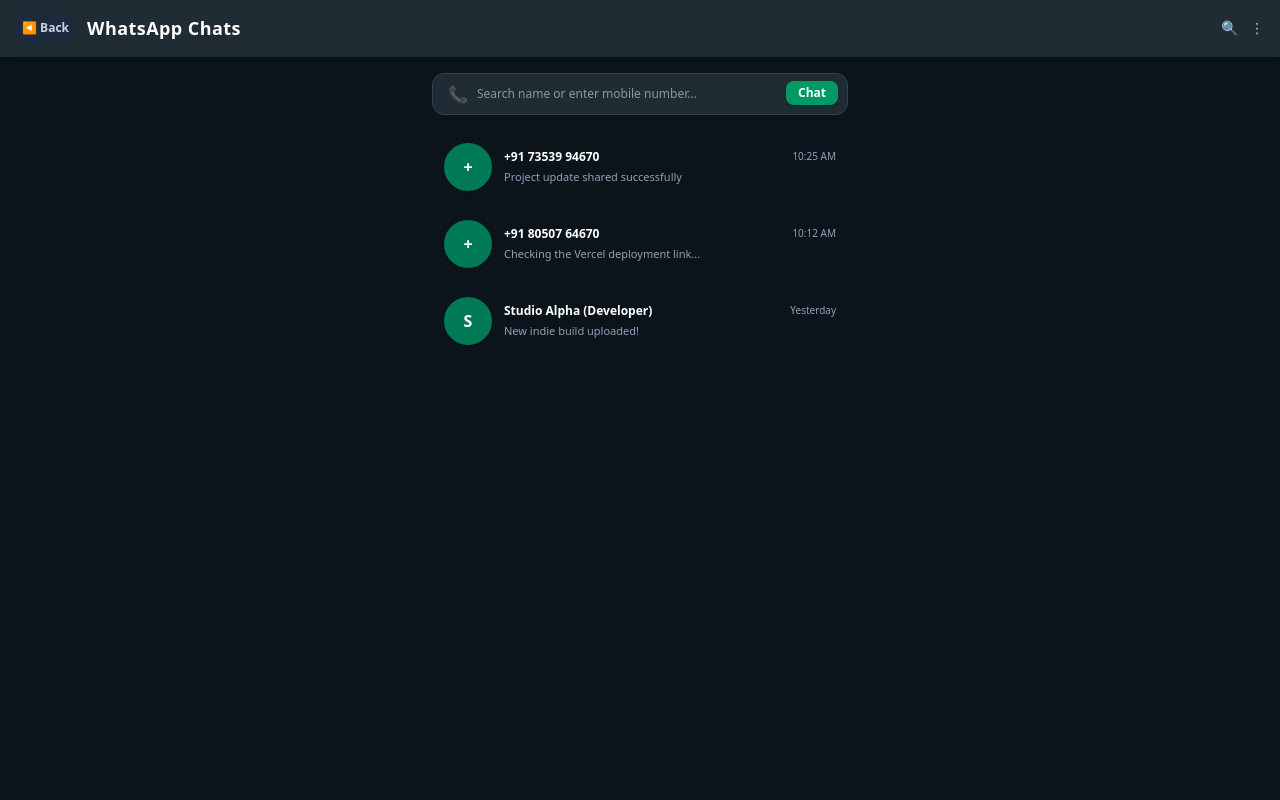
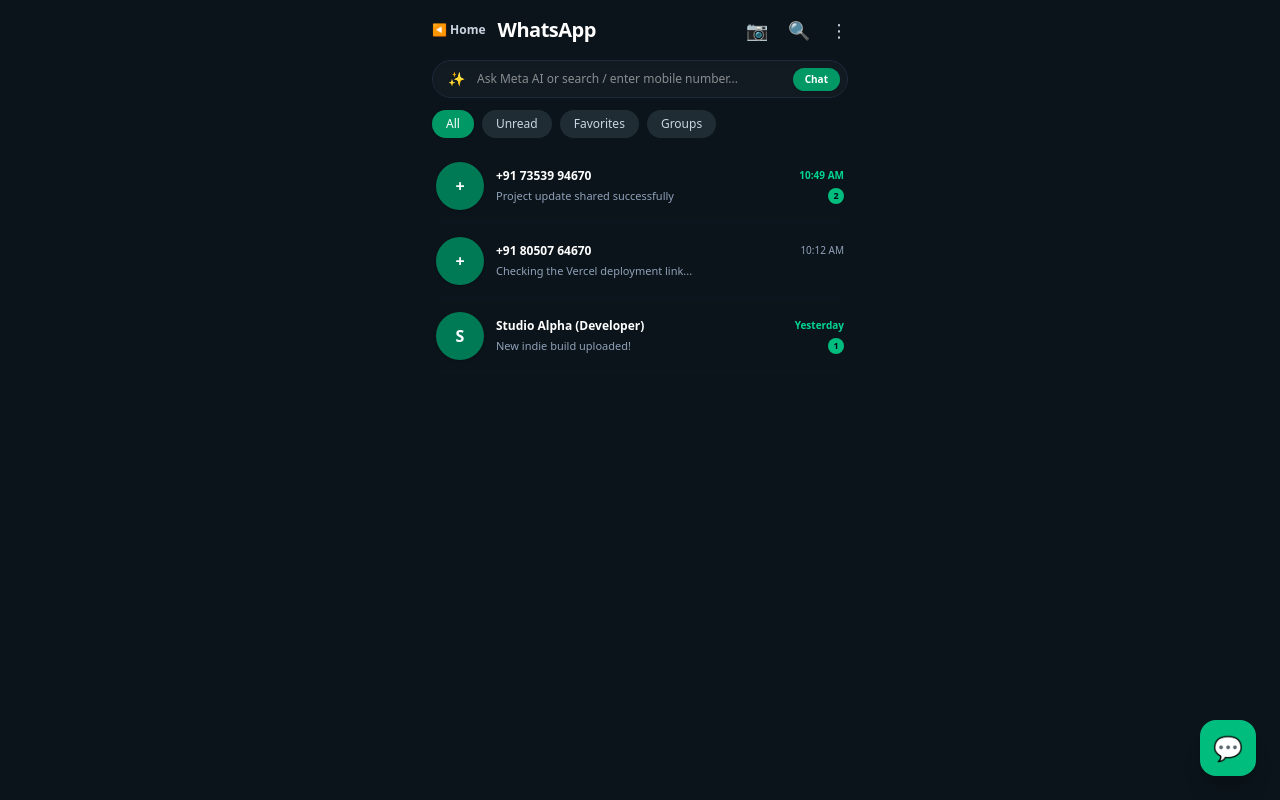
Before and after one commit to Patil-IndiePulse/IndiePulse, a Next.js app: page /chat in a window 1280 px wide. Built offline with nearby package versions, Linux system fonts and the light colour scheme.

Commit message:
feat: redesign chat page with authentic whatsapp header, search bar, filter tabs and direct messaging support

```diff
--- a/app/chat/page.tsx
+++ b/app/chat/page.tsx
@@ -8,17 +8,18 @@ export default function ChatPage() {
   const [searchQuery, setSearchQuery] = useState('');
   const [activeChat, setActiveChat] = useState<any>(null);
   const [messageText, setMessageText] = useState('');
+  const [activeTab, setActiveTab] = useState('All');
 
-  // Initial contacts / chat list
+  // WhatsApp chat list with numbers & names
   const [chats, setChats] = useState([
-    { id: '1', name: '+91 73539 94670', lastMsg: 'Project update shared successfully', time: '10:25 AM' },
-    { id: '2', name: '+91 80507 64670', lastMsg: 'Checking the Vercel deployment link...', time: '10:12 AM' },
-    { id: '3', name: 'Studio Alpha (Developer)', lastMsg: 'New indie build uploaded!', time: 'Yesterday' }
+    { id: '1', name: '+91 73539 94670', lastMsg: 'Project update shared successfully', time: '10:49 AM', unread: 2 },
+    { id: '2', name: '+91 80507 64670', lastMsg: 'Checking the Vercel deployment link...', time: '10:12 AM', unread: 0 },
+    { id: '3', name: 'Studio Alpha (Developer)', lastMsg: 'New indie build uploaded!', time: 'Yesterday', unread: 1 }
   ]);
 
   const [messages, setMessages] = useState<Record<string, { sender: string; text: string; time: string; isMe: boolean }[]>>({
     '1': [
-      { sender: '+91 73539 94670', text: 'Project update shared successfully', time: '10:25 AM', isMe: false }
+      { sender: '+91 73539 94670', text: 'Project update shared successfully', time: '10:49 AM', isMe: false }
     ],
     '2': [
       { sender: '+91 80507 64670', text: 'Checking the Vercel deployment link...', time: '10:12 AM', isMe: false }
@@ -28,22 +29,27 @@ export default function ChatPage() {
     ]
   });
 
-  // Handle number search and starting a direct chat
-  const handleStartChat = (e: React.FormEvent) => {
+  // Filter chats based on search query or mobile number input
+  const filteredChats = chats.filter(chat =>
+    chat.name.toLowerCase().includes(searchQuery.toLowerCase()) ||
+    chat.lastMsg.toLowerCase().includes(searchQuery.toLowerCase())
+  );
+
+  // If user types a new number or name and presses enter / chats, open or create direct chat
+  const handleDirectSearchChat = (e: React.FormEvent) => {
     e.preventDefault();
     if (!searchQuery.trim()) return;
 
     const query = searchQuery.trim();
-    let existing = chats.find(c => c.name.includes(query));
+    let existing = chats.find(c => c.name.toLowerCase().includes(query.toLowerCase()));
 
     if (!existing) {
-      const newChatObj = { id: Date.now().toString(), name: query, lastMsg: 'Direct chat started', time: 'Just now' };
+      const newChatObj = { id: Date.now().toString(), name: query, lastMsg: 'Direct chat started', time: 'Just now', unread: 0 };
       setChats([newChatObj, ...chats]);
       setActiveChat(newChatObj);
     } else {
       setActiveChat(existing);
     }
-    setSearchQuery('');
   };
 
   const handleSendMessage = (e: React.FormEvent) => {
@@ -67,77 +73,41 @@ export default function ChatPage() {
   return (
     <main className="min-h-screen bg-[#0b141a] text-white flex flex-col font-sans select-none">
 
-      {/* WhatsApp Style Top Header */}
-      <div className="w-full bg-[#1f2c34] px-4 py-3.5 flex items-center justify-between border-b border-slate-800 shadow-md">
+      {/* Active Chat Screen (WhatsApp Style Conversation) */}
+      {activeChat ? (
+        <div className="flex-1 flex flex-col h-screen bg-[#0b141a]">
+          {/* Chat Header */}
+          <div className="bg-[#1f2c34] px-4 py-3 flex items-center justify-between border-b border-slate-800 shadow-md">
             <div className="flex items-center gap-3">
               <button
-            onClick={() => {
-              if (activeChat) setActiveChat(null);
-              else router.push('/');
-            }}
-            className="p-1.5 rounded-full bg-slate-800 hover:bg-slate-700 text-slate-300 text-xs font-bold cursor-pointer"
+                onClick={() => setActiveChat(null)}
+                className="w-8 h-8 rounded-full bg-slate-800 hover:bg-slate-700 text-slate-300 flex items-center justify-center text-xs font-bold cursor-pointer"
               >
-            ◀ Back
+                ◀
               </button>
-          <h1 className="text-lg font-bold text-white tracking-wide">
-            {activeChat ? activeChat.name : 'WhatsApp Chats'}
-          </h1>
+              <div className="w-9 h-9 rounded-full bg-emerald-700 flex items-center justify-center font-bold text-sm text-white shadow">
+                {activeChat.name.charAt(0)}
               </div>
-        <div className="flex items-center gap-3 text-slate-300 text-sm">
-          <span>🔍</span>
+              <div>
+                <h2 className="text-xs font-bold text-white tracking-wide truncate max-w-[180px]">{activeChat.name}</h2>
+                <span className="text-[9px] text-emerald-400">online</span>
+              </div>
+            </div>
+            <div className="flex items-center gap-4 text-slate-300 text-sm">
+              <span>📹</span>
+              <span>📞</span>
               <span>⋮</span>
             </div>
           </div>
 
-      {/* Main Content Area */}
-      {!activeChat ? (
-        <div className="flex-1 flex flex-col p-4 max-w-md mx-auto w-full">
-
-          {/* Number Search / Direct Chat Input Box */}
-          <form onSubmit={handleStartChat} className="mb-4">
-            <div className="relative">
-              <span className="absolute inset-y-0 left-0 flex items-center pl-4 text-slate-400">📞</span>
-              <input
-                type="text"
-                placeholder="Search name or enter mobile number..."
-                value={searchQuery}
-                onChange={(e) => setSearchQuery(e.target.value)}
-                className="w-full py-3 pl-11 pr-4 bg-[#202c33] text-white text-xs rounded-xl border border-slate-700 focus:outline-none focus:border-emerald-500 shadow-inner"
-              />
-              <button type="submit" className="absolute right-2.5 top-2 px-3 py-1 bg-emerald-600 text-white rounded-lg text-xs font-bold shadow">
-                Chat
-              </button>
-            </div>
-          </form>
-
-          {/* Chats List */}
-          <div className="flex-1 space-y-1 overflow-y-auto">
-            {chats.map((chat) => (
-              <div
-                key={chat.id}
-                onClick={() => setActiveChat(chat)}
-                className="flex items-center gap-3 p-3 rounded-2xl hover:bg-[#202c33] cursor-pointer transition-all border-b border-slate-900"
-              >
-                <div className="w-12 h-12 rounded-full bg-emerald-700 flex items-center justify-center font-bold text-base text-white shrink-0 shadow">
-                  {chat.name.charAt(0)}
-                </div>
-                <div className="flex-1 min-w-0">
-                  <div className="flex justify-between items-center mb-1">
-                    <h3 className="text-xs font-bold text-white truncate">{chat.name}</h3>
-                    <span className="text-[10px] text-slate-400 shrink-0">{chat.time}</span>
-                  </div>
-                  <p className="text-[11px] text-slate-400 truncate">{chat.lastMsg}</p>
-                </div>
-              </div>
-            ))}
+          {/* Messages Body */}
+          <div className="flex-1 p-4 overflow-y-auto space-y-3 flex flex-col bg-[#0b141a]">
+            <div className="text-center my-2">
+              <span className="px-3 py-1 rounded-lg bg-[#182229] text-[10px] text-slate-400 shadow">
+                Messages are end-to-end encrypted.
+              </span>
             </div>
 
-        </div>
-      ) : (
-        /* Active Chat Conversation Screen */
-        <div className="flex-1 flex flex-col h-[calc(100vh-65px)] bg-[#0b141a]">
-
-          <div className="flex-1 p-4 overflow-y-auto space-y-3 flex flex-col">
             {(messages[activeChat.id] || []).map((msg, index) => (
               <div key={index} className={`flex flex-col max-w-[80%] ${msg.isMe ? 'ml-auto items-end' : 'mr-auto items-start'}`}>
                 <div className={`p-3 rounded-2xl text-xs shadow-md ${msg.isMe ? 'bg-[#005c4b] text-white rounded-tr-none' : 'bg-[#202c33] text-slate-100 rounded-tl-none'}`}>
@@ -148,6 +118,7 @@ export default function ChatPage() {
             ))}
           </div>
 
+          {/* Message Input Bar */}
           <form onSubmit={handleSendMessage} className="bg-[#1f2c34] p-3 flex items-center gap-2 border-t border-slate-800">
             <input
               type="text"
@@ -163,6 +134,101 @@ export default function ChatPage() {
               ➤
             </button>
           </form>
+        </div>
+      ) : (
+        /* Main WhatsApp Home Screen with Top Title & Search Bar */
+        <div className="flex-1 flex flex-col w-full max-w-md mx-auto">
+
+          {/* Top WhatsApp Title & Action Icons */}
+          <div className="px-4 py-4 flex items-center justify-between bg-[#0b141a]">
+            <div className="flex items-center gap-2">
+              <button onClick={() => router.push('/')} className="text-slate-300 text-xs mr-1 font-bold">◀ Home</button>
+              <h1 className="text-xl font-bold text-white tracking-tight">WhatsApp</h1>
+            </div>
+            <div className="flex items-center gap-5 text-slate-300 text-lg">
+              <span>📷</span>
+              <span>🔍</span>
+              <span onClick={() => router.push('/')} className="cursor-pointer">⋮</span>
+            </div>
+          </div>
+
+          {/* Search / Ask Meta AI Bar */}
+          <div className="px-4 mb-3">
+            <form onSubmit={handleDirectSearchChat}>
+              <div className="relative flex items-center">
+                <span className="absolute left-4 text-emerald-500 text-sm">✨</span>
+                <input
+                  type="text"
+                  placeholder="Ask Meta AI or search / enter mobile number..."
+                  value={searchQuery}
+                  onChange={(e) => setSearchQuery(e.target.value)}
+                  className="w-full py-2.5 pl-11 pr-16 bg-[#111b21] text-white text-xs rounded-full border border-slate-800 focus:outline-none focus:border-emerald-500 shadow-inner"
+                />
+                <button type="submit" className="absolute right-2 px-3 py-1 bg-emerald-600 hover:bg-emerald-500 text-white rounded-full text-[10px] font-bold shadow">
+                  Chat
+                </button>
+              </div>
+            </form>
+          </div>
+
+          {/* Filter Pills (All, Unread, Favorites, Groups) */}
+          <div className="px-4 mb-3 flex items-center gap-2 overflow-x-auto no-scrollbar">
+            {['All', 'Unread', 'Favorites', 'Groups'].map((tab) => (
+              <button
+                key={tab}
+                onClick={() => setActiveTab(tab)}
+                className={`px-3.5 py-1.5 rounded-full text-xs font-medium whitespace-nowrap transition-all ${activeTab === tab ? 'bg-emerald-600 text-white shadow' : 'bg-[#1f2c34] text-slate-300 hover:bg-slate-800'}`}
+              >
+                {tab}
+              </button>
+            ))}
+          </div>
+
+          {/* Chat List */}
+          <div className="flex-1 space-y-0.5 overflow-y-auto px-2">
+            {filteredChats.map((chat) => (
+              <div
+                key={chat.id}
+                onClick={() => setActiveChat(chat)}
+                className="flex items-center gap-3 p-3 rounded-2xl hover:bg-[#202c33] cursor-pointer transition-all border-b border-slate-900/50"
+              >
+                <div className="w-12 h-12 rounded-full bg-emerald-700 flex items-center justify-center font-bold text-base text-white shrink-0 shadow">
+                  {chat.name.charAt(0)}
+                </div>
+                <div className="flex-1 min-w-0">
+                  <div className="flex justify-between items-center mb-1">
+                    <h3 className="text-xs font-bold text-white truncate">{chat.name}</h3>
+                    <span className={`text-[10px] ${chat.unread > 0 ? 'text-emerald-400 font-bold' : 'text-slate-400'}`}>{chat.time}</span>
+                  </div>
+                  <div className="flex justify-between items-center">
+                    <p className="text-[11px] text-slate-400 truncate">{chat.lastMsg}</p>
+                    {chat.unread > 0 && (
+                      <span className="w-4 h-4 rounded-full bg-emerald-500 text-slate-950 text-[9px] font-black flex items-center justify-center shrink-0 ml-2">
+                        {chat.unread}
+                      </span>
+                    )}
+                  </div>
+                </div>
+              </div>
+            ))}
+          </div>
+
+          {/* Floating Action Button (New Chat Icon at Bottom Right) */}
+          <div className="absolute bottom-6 right-6 z-40">
+            <button
+              onClick={() => {
+                const num = prompt("Enter mobile number to chat:");
+                if (num) {
+                  const newChatObj = { id: Date.now().toString(), name: num, lastMsg: 'Direct chat started', time: 'Just now', unread: 0 };
+                  setChats([newChatObj, ...chats]);
+                  setActiveChat(newChatObj);
+                }
+              }}
+              className="w-14 h-14 rounded-2xl bg-emerald-500 hover:bg-emerald-400 text-slate-950 flex items-center justify-center text-2xl shadow-xl transition-transform hover:scale-105 active:scale-95 cursor-pointer"
+            >
+              💬
+            </button>
+          </div>
 
         </div>
       )}
```
Lines whose indentation alone changed are shown as unchanged.
